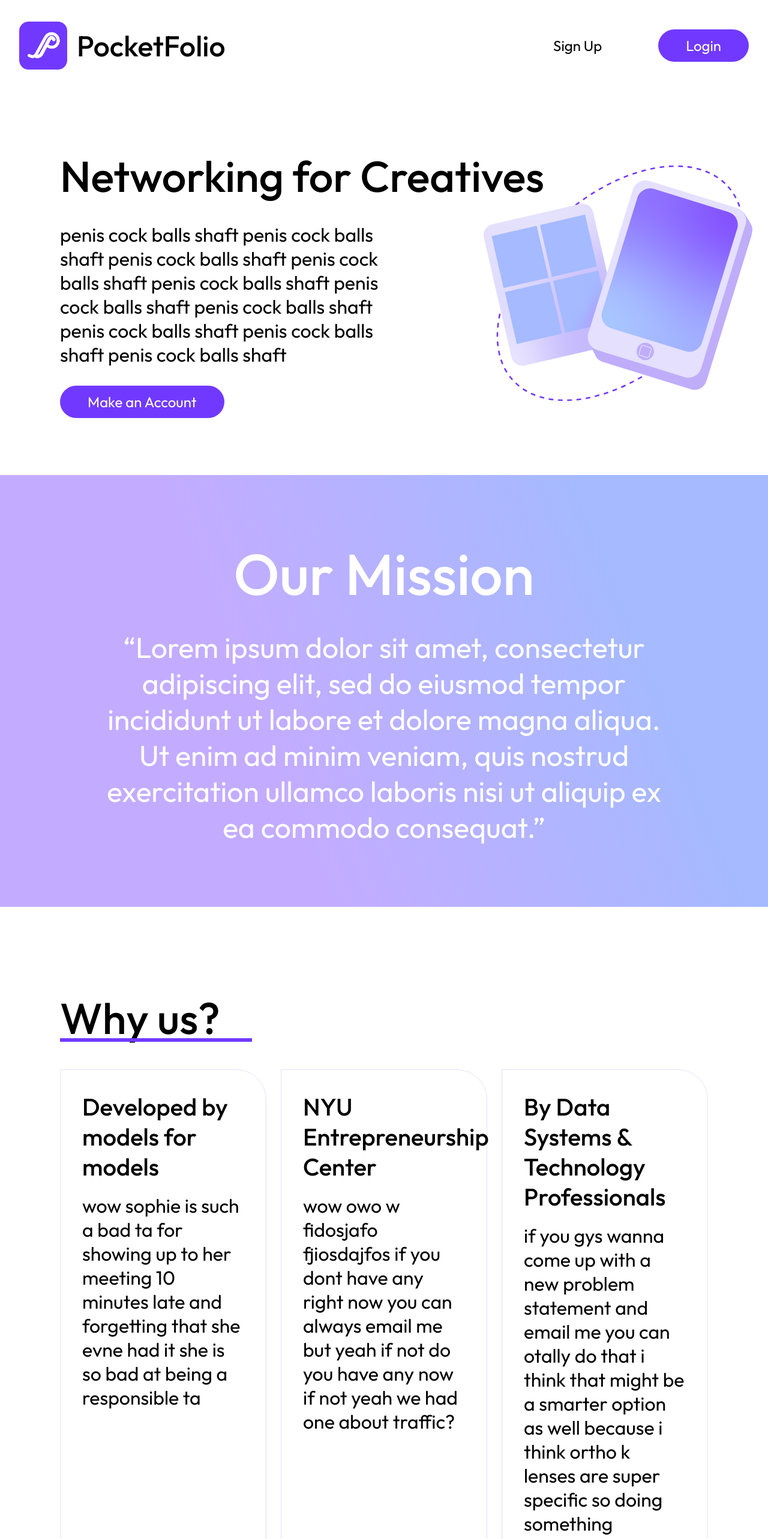
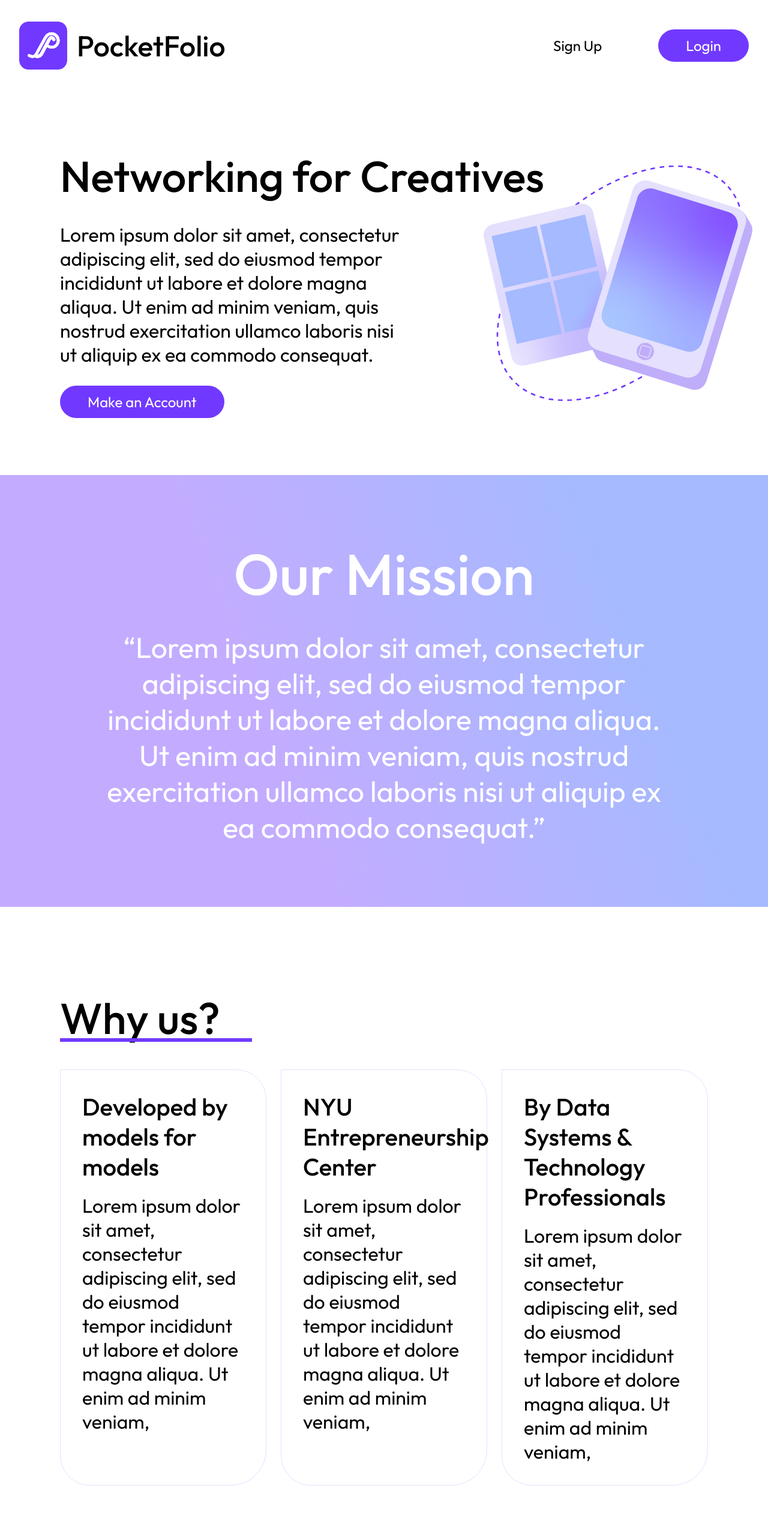
Before and after one commit to mpfolio/mpfolio, a React (Vite) app: page / in a window 1280 px wide. Shown: the top 2566 px of the page at 60% size. Built offline with nearby package versions, Linux system fonts and the light colour scheme.

Commit message:
updated filler text

```diff
--- a/src/App.jsx
+++ b/src/App.jsx
@@ -10,7 +10,8 @@
         <Navbar />
         <div className="section1">
             <h1 className="headline">Networking for Creatives</h1>
-            <p className="bodytext">penis cock balls shaft penis cock balls shaft penis cock balls shaft penis cock balls shaft penis cock balls shaft penis cock balls shaft penis cock balls shaft penis cock balls shaft penis cock balls shaft penis cock balls shaft</p>
+            <p className="bodytext">Lorem ipsum dolor sit amet, consectetur adipiscing elit, sed do eiusmod tempor incididunt ut labore et dolore magna aliqua. Ut enim ad minim veniam, quis nostrud exercitation ullamco laboris nisi ut aliquip ex ea commodo consequat.
+            </p>
             <h3>
                 <Button text="Make an Account" variant="filled" />
             </h3>
@@ -29,21 +30,21 @@
             <div className="card-container">
                 <div className="card">
                     <h2 style={{fontSize: "2.5rem"}}>Developed by models for models</h2>
-                    <p>wow sophie is such a bad ta for showing up to her meeting 10 minutes late and forgetting that she evne had it she is so bad at being a responsible ta</p>
+                    <p>Lorem ipsum dolor sit amet, consectetur adipiscing elit, sed do eiusmod tempor incididunt ut labore et dolore magna aliqua. Ut enim ad minim veniam,</p>
                 </div>
                 <div className="card">
                     {/* TODO: entrepreneurship is too long of a word */}
                     <h2 style={{fontSize: "2.5rem"}}>NYU Entrepreneurship Center</h2>
-                    <p>wow owo w fidosjafo fjiosdajfos if you dont have any right now you can always email me but yeah if not do you have any now if not yeah we had one about traffic?</p>
+                    <p>Lorem ipsum dolor sit amet, consectetur adipiscing elit, sed do eiusmod tempor incididunt ut labore et dolore magna aliqua. Ut enim ad minim veniam,</p>
                 </div>
                 <div className="card">
                     <h2 style={{fontSize: "2.5rem"}}>By Data Systems & Technology Professionals</h2>
-                    <p>if you gys wanna come up with a new problem statement and email me you can otally do that i think that might be a smarter option as well because i think ortho k lenses are super specific so doing something broader woudl allow for more ideas for solutions</p>
+                    <p>Lorem ipsum dolor sit amet, consectetur adipiscing elit, sed do eiusmod tempor incididunt ut labore et dolore magna aliqua. Ut enim ad minim veniam,</p>
                 </div>
             </div>
             <img id="squiggle" src={squiggle} alt="squiggle" />
             <h1>Get to know us.</h1>
-            <p className="bodytext">this fucking TA forogt about our meeting what the fuck now you have to be nicer no this group is good they always do their work on time im gonna give them extra credit lol how much next time they try to submit something for extra credit i will lol i dont know  apoint its not a hard class you dont need the extra credit</p>
+            <p className="bodytext">Lorem ipsum dolor sit amet, consectetur adipiscing elit, sed do eiusmod tempor incididunt ut labore et dolore magna aliqua. Ut enim ad minim veniam, quis nostrud exercitation ullamco laboris nisi ut aliquip ex ea commodo consequat. </p>
             <p>
                 <Button text="Make an Account" variant="outlined" />
             </p>
```
